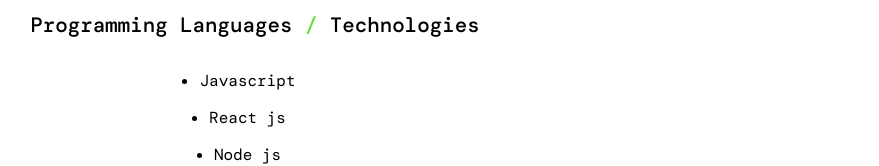
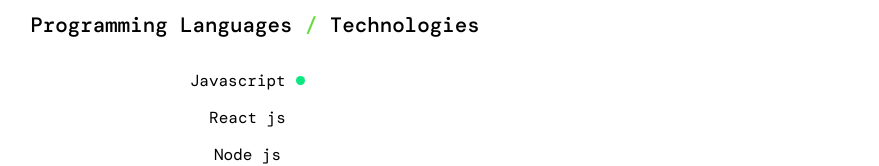
Before and after one commit to H4kim/portfolio-for-dev, a React (Create React App) app: page /skills in a window 1280 px wide. Shown: the part 218-384 px from the top of the page, without its empty margins (385-1264 px from the left). Built offline with nearby package versions, Linux system fonts and the light colour scheme; a web font is replaced by a local one.

Commit message:
create and add colors to skills page

```diff
--- a/src/Containers/Skills/Skills.js
+++ b/src/Containers/Skills/Skills.js
@@ -2,12 +2,19 @@ import classes from './Skills.module.css'
 import React from 'react'
 
 const styles = {
-    color : {
+    colorUnderstanding : {
         'display': 'block',
         'width': '0.6rem',
         'height': '0.6rem',
         'border-radius': '50%',
         'margin-top': '3px',
+    },
+    colorLanguages : {
+        'display': 'block',
+        'width': '0.6rem',
+        'height': '0.6rem',
+        'border-radius': '50%',
+        'margin-left':'10px'
     }
 }
 
@@ -17,7 +24,7 @@ const Skill = (props) => {
             <p className={classes.title}> Programming Languages <span style={{color:'#67db3d'}}>/</span> Technologies  </p>
             <div className={classes.listContainer}>
                 <ul className={classes.list}>
-                    <li>Javascript</li>
+                    <li>Javascript <span style={{...styles.colorLanguages, ...{'background-color':'#0BE881'}}}></span></li>
                     <li>React js</li>
                     <li>Node js </li>
                     <li>Javascript</li>
@@ -27,10 +34,10 @@ const Skill = (props) => {
             </div>
             <div className={classes.colorsListContainer} >
                     <ul className={classes.colorsList} >
-                        <li className={classes.understanding}>Confident <span style={{...styles.color, ...{'background-color':'#0BE881'}}}></span></li>
-                        <li className={classes.understanding}>Comfortable <span style={{...styles.color, ...{'background-color':'#1890FF'}}}></span></li>
-                        <li className={classes.understanding}>Knowledgeable <span style={{...styles.color, ...{'background-color':'#FFC312'}}}></span></li>
-                        <li className={classes.understanding}>Beginner <span style={{...styles.color, ...{'background-color':'#FF4D4F'}}}></span></li>
+                        <li className={classes.understanding}>Confident <span style={{...styles.colorUnderstanding, ...{'background-color':'#0BE881'}}}></span></li>
+                        <li className={classes.understanding}>Comfortable <span style={{...styles.colorUnderstanding, ...{'background-color':'#1890FF'}}}></span></li>
+                        <li className={classes.understanding}>Knowledgeable <span style={{...styles.colorUnderstanding, ...{'background-color':'#FFC312'}}}></span></li>
+                        <li className={classes.understanding}>Beginner <span style={{...styles.colorUnderstanding, ...{'background-color':'#FF4D4F'}}}></span></li>
                     </ul>
                 </div>
         </div>
--- a/src/Containers/Skills/Skills.module.css
+++ b/src/Containers/Skills/Skills.module.css
@@ -28,6 +28,8 @@
 
 .list > li {
   margin-bottom: 1rem;
+  display: flex;
+  align-items: center;
 }
 
 .colorsListContainer {
```
Also changed, not shown: 1 other file (tests, documents, lock files or other folders).
